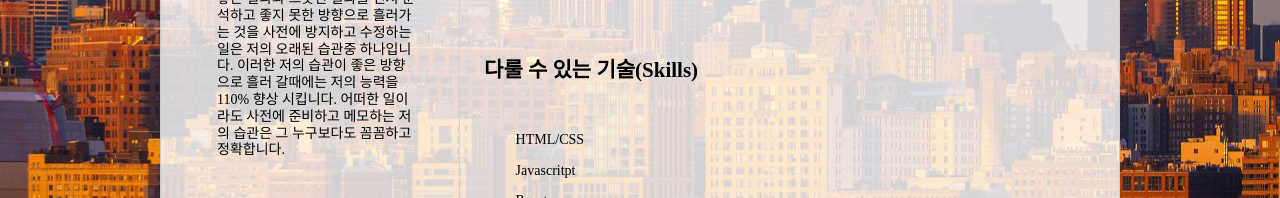
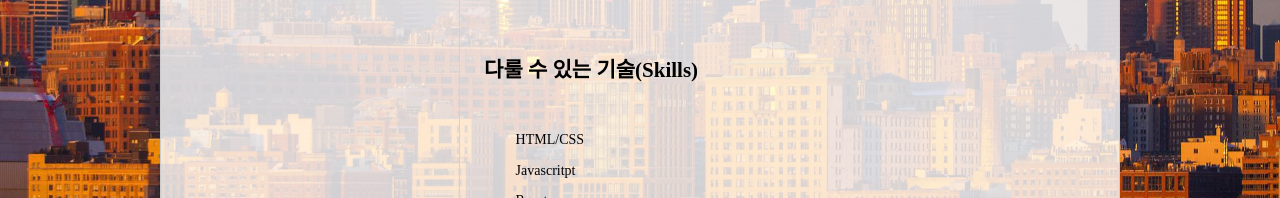
Before and after one commit to kaiser6519/resume, a plain HTML site: page index.html in a window 1280 px wide. Shown: the part 563-761 px from the top of the page. Drawn offline with Linux system fonts and the light colour scheme.

Commit message:
Update index.html

```diff
--- a/index.html
+++ b/index.html
@@ -26,12 +26,7 @@
         <!-- 자기 소개 -->
         <section>
           <!-- 소개 내용은 <p>와 </p> 사이의 부분을 수정하세요 -->
-          <p>저는 생각이 많은 편입니다. 모든 일을 시작됨에 있어서 그 끝을 미리 생각해보고 준비합니다.
-              이것은 어린 시절, 가족과 외식을 나갔다가 길을 잃었을 때에 기억을 더듬어 왔던 길을 걸어와서
-              부모님과 재회했던 경험으로부터 시작하였습니다.
-              한가지 일을 시작할 때 그일에 대한 좋은 결과와 그릇된 결과를 먼저 분석하고 좋지 못한 방향으로 흘러가는 것을 사전에 방지하고 수정하는 일은 저의 오래된 습관중 하나입니다.
-              이러한 저의 습관이 좋은 방향으로 흘러 갈때에는 저의 능력을 110% 향상 시킵니다.
-              어떠한 일이라도 사전에 준비하고 메모하는 저의 습관은 그 누구보다도 꼼꼼하고 정확합니다. </p>
+          <p></p>
 
           <!-- sns 링크 부분 -->
           <!-- href="" 부분의 링크와 내용을 수정하세요 -->
```
